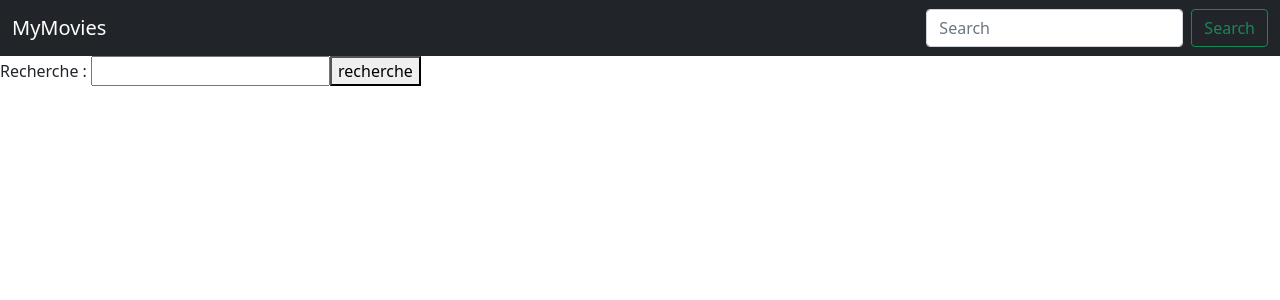
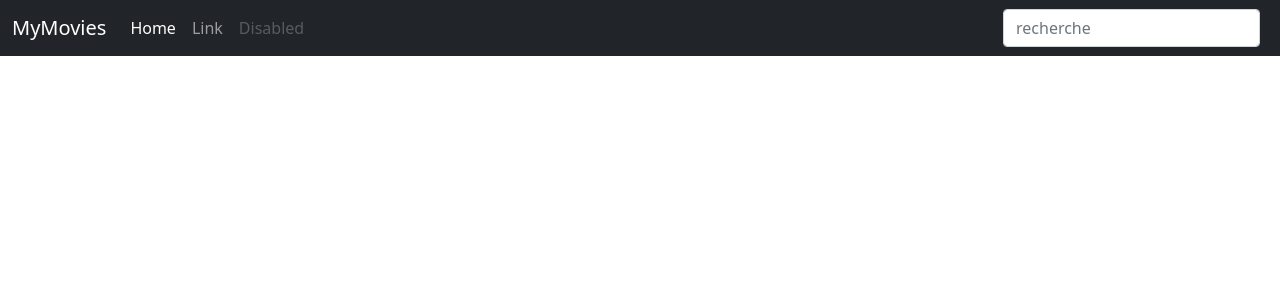
Before and after one commit to FabienDaguet/MovieTs, a React (Create React App) app: page /recherche in a window 1280 px wide. Shown: the top 300 px of the page. Built offline with nearby package versions, Linux system fonts and the light colour scheme.

Commit message:
création barre de recherche active dans le header, déplacement du header de app à router

```diff
--- a/src/App.css
+++ b/src/App.css
@@ -11,7 +11,25 @@
   white-space: nowrap;
 }
 
+.navbar-toggler:hover {
+  text-decoration: none;
+}
+
+.collapse:not(.show) {
+  display: none;
+}
+
+.navbar-collapse {
+  flex-basis: 100%;
+  flex-grow: 1;
+  align-items: center;
+}
+
 .container {
+  padding-top: 10rem;
+}
+
+.search-bar {
   padding-top: 10rem;
 }
 
--- a/src/App.js
+++ b/src/App.js
@@ -1,12 +1,10 @@
 import './App.css';
 import 'bootstrap/dist/css/bootstrap.min.css';
-import Header from './components/Header';
 import Router from './components/Router';
 
 function App() {
   return (
     <>
-      <Header />
       <Router />
     </>
   );
--- a/src/components/Header.jsx
+++ b/src/components/Header.jsx
@@ -1,19 +1,26 @@
 import React from 'react'
+import SearchBox from './SearchBox'
 
-const Header = () => {
+const Header = ({ setSearch }) => {
 
     return (
         <nav className='navbar navbar-expand-md navbar-dark fixed-top bg-dark'>
             <div className='container-fluid'>
                 <span className='navbar-brand'>MyMovies</span>
-                <button className="navbar-toggler" type="button" data-bs-toggle="collapse" data-bs-target="#navbarCollapse" aria-controls="navbarCollapse" aria-expanded="false" aria-label="Toggle navigation">
-                    <span className="navbar-toggler-icon"></span>
-                </button>
-                <div className="collapse navbar-collapse justify-content-end" id="navbarCollapse">
-                    <form className="d-flex">
-                        <input className="form-control me-2" type="search" placeholder="Search" aria-label="Search" />
-                        <button className="btn btn-outline-success" type="submit">Search</button>
-                    </form>
+                <button class="navbar-toggler" type="button" data-bs-toggle="collapse" data-bs-target="#navbarCollapse" aria-controls="navbarCollapse"><span class="navbar-toggler-icon"></span></button>
+                <div className="navbar-collapse collapse" id="navbarCollapse">
+                    <ul class="navbar-nav me-auto mb-2 mb-md-0">
+                        <li class="nav-item">
+                            <a className="nav-link active" aria-current="page">Home</a>
+                        </li>
+                        <li class="nav-item">
+                            <a className="nav-link">Link</a>
+                        </li>
+                        <li class="nav-item">
+                            <a className="nav-link disabled">Disabled</a>
+                        </li>
+                    </ul>
+                    <SearchBox placeholder="recherche" handleChange={(e) => setSearch(e.target.value)} />
                 </div>
             </div>
         </nav>
--- a/src/components/MoviesList.jsx
+++ b/src/components/MoviesList.jsx
@@ -1,34 +1,52 @@
-import React, { useState, useEffect } from "react";
-import Axios from 'axios'
-import MovieCard from "./MovieCard";
-import { useNavigate } from "react-router-dom";
+import React, { useState, useEffect } from 'react'
+import Axios from 'axios';
+import MovieCard from './MovieCard';
+import { useNavigate } from 'react-router-dom';
 
-
-const MoviesList = ({setSelectedMovie}) => {
+const SeacrhTest = ({ setSelectedMovie, search }) => {
 
     let navigate = useNavigate();
+
+    //STATE
     const [movies, setMovies] = useState([]);
+    const [err, setErr] = useState('');
+
+    //DECONSTRUCTION DE L'URL
     const URL = "https://api.themoviedb.org/3"
-    const REQUEST = "/discover/movie?sort_by=popularity.desc"
-    const APIKEY = "&api_key=3d07ff060bc510e2d02c73f56db64a16"
+    const REQUEST = "/discover/movie?sort_by=popularity.desc&"
+    const APIKEY = "api_key=3d07ff060bc510e2d02c73f56db64a16"
 
+    //RECUPERE UNE LISTE DE FILM ENVOYEE PAR L'API ET EST EXECUTEE PAR LE USE EFFECT
     const getMovies = () => {
         Axios
             .get(URL + REQUEST + APIKEY)
             //.then(response => console.log(response.data.results))
             .then(response => setMovies(response.data.results))
-            .catch(error => console.log(error))
+            .catch(err => setErr(err))
     };
-
-    const goToMovie = (movie) => {
-        setSelectedMovie(movie);
-        navigate(`/films/${movie.title}`)
-    }
 
     useEffect(() => {
         getMovies()
     }, []);
+
+    //AFFICHE LA PAGE MOVIEDETAIL DU FILM SELECTIONNE
+    const goToMovie = (movie) => {
+        setSelectedMovie(movie);
+        navigate(`/films/${movie.id}`)
+    }
+
+    //RECUPERE LES FILMS EN FONCTION DE LA RECHERCHE EFFECTUEE
+    useEffect(() => {
+        const SearchURL = `https://api.themoviedb.org/3/search/movie?api_key=3d07ff060bc510e2d02c73f56db64a16&query=${search}`;
+        Axios
+            .get(SearchURL)
+            .then(response => setMovies(response.data.results))
+            .catch(error => console.log(error));
+        console.log(search)
+    }, [search]);
+
     return (
+        <div>
             <div className="movies-list">
                 <div className='container'>
                     <div className='row row-cols-1 row-cols-sm-2 row-cols-md-3 g-3'>
@@ -41,13 +59,13 @@ const MoviesList = ({setSelectedMovie}) => {
                                 />
                             )
                             :
-                        <p>En cours de chargement</p>
+                            <p>Chargement...</p>
                         }
                     </div>
                 </div>
             </div>
+        </div>
     )
-
 }
 
-export default MoviesList
+export default SeacrhTest
--- a/src/components/Router.jsx
+++ b/src/components/Router.jsx
@@ -1,21 +1,22 @@
 import React, { useState } from 'react'
 import {BrowserRouter, Routes, Route} from "react-router-dom"
+import Header from './Header'
 import Index from './Index'
 import MovieDetail from './MovieDetail'
-import MovieSeacrh from './MovieSearch'
 import MoviesList from './MoviesList'
 
 const Router = () => {
 
     const [selectedMovie, setSelectedMovie] = useState(null);
+    const [search, setSearch] = useState('');
 
     return (
         <BrowserRouter>
+            <Header setSearch={setSearch}/>
             <Routes>
                 <Route path="/" element={<Index />} />
-                <Route path="/films" element={<MoviesList setSelectedMovie={setSelectedMovie}/>} />
+                <Route path="/films" element={<MoviesList setSelectedMovie={setSelectedMovie} search={search}/>} />
                 <Route path="/films/:id" element={<MovieDetail selectedMovie={selectedMovie}/>} />
-                <Route path="/recherche" element={<MovieSeacrh />} />
             </Routes>
         </BrowserRouter>
     )
--- /dev/null
+++ b/src/components/SearchBox.jsx
@@ -0,0 +1,19 @@
+import React from 'react'
+
+const SearchBox = (props) => {
+    return (
+        <div>
+            <form className="d-flex">
+                <input
+                    className="form-control me-2"
+                    type="search"
+                    placeholder={props.placeholder}
+                    onChange={props.handleChange}
+                />
+            </form>
+        </div>
+
+    )
+}
+
+export default SearchBox
```
Also changed, not shown: src/components/test/MovieSearch.jsx (renamed from src/components/MovieSearch.jsx, +1 -1 lines), src/components/test/SearchTest.jsx (added, +71 -0 lines). Lines whose indentation alone changed are shown as unchanged.
